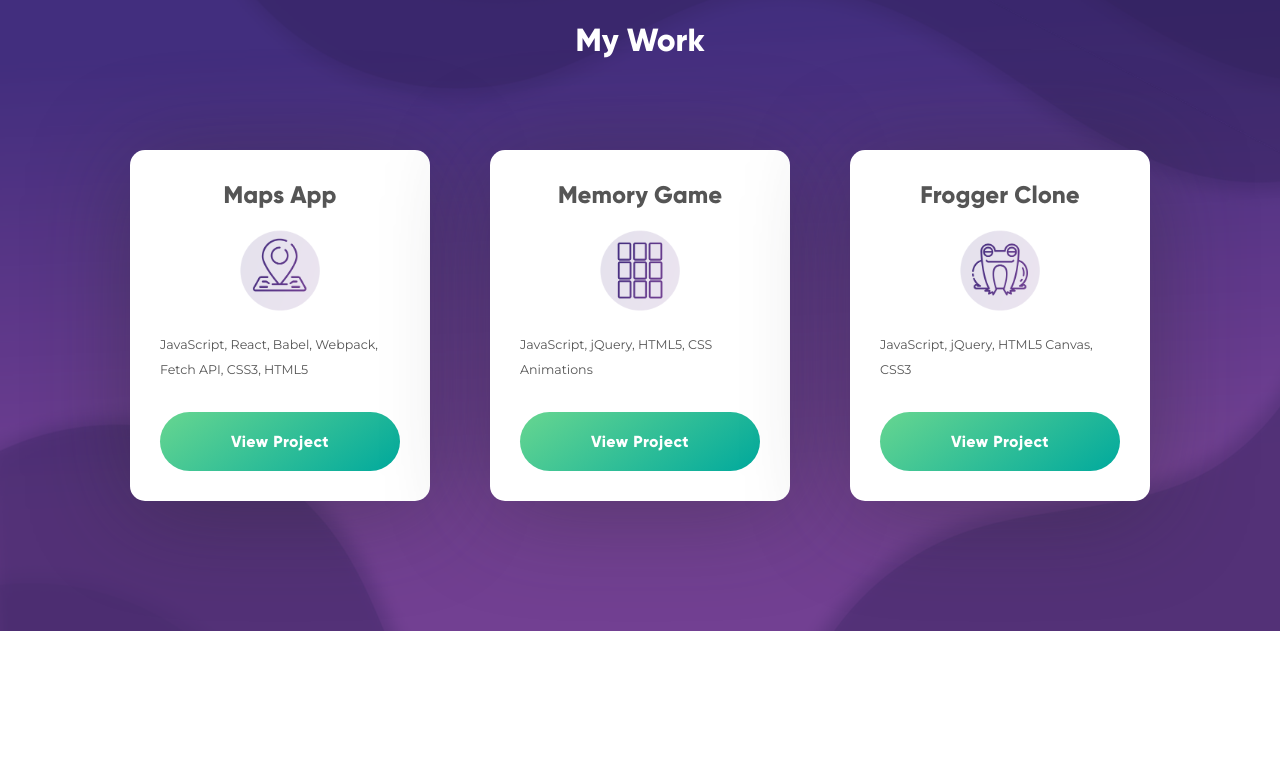
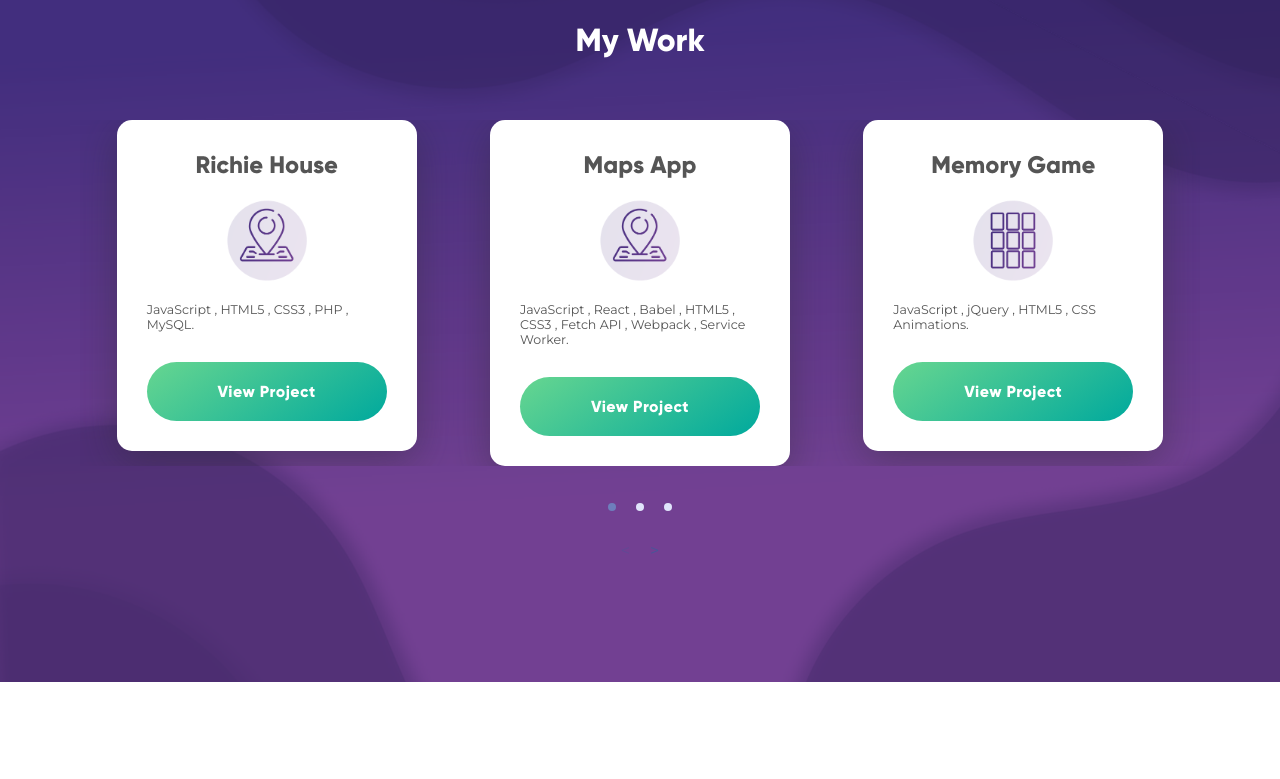
Before and after one commit to rob9095/robt-portfolio, a React (Create React App) app in the folder client/: page / in a window 1280 px wide. Shown: the part 1580-2359 px from the top of the page. Built offline with nearby package versions, Linux system fonts and the light colour scheme.

Commit message:
added project gallery and projects JSON

```diff
--- a/client/package.json
+++ b/client/package.json
@@ -7,6 +7,7 @@
     "jwt-decode": "^2.2.0",
     "moment": "^2.22.2",
     "react": "^16.6.3",
+    "react-alice-carousel": "^1.13.0",
     "react-anchor-link-smooth-scroll": "^1.0.11",
     "react-dom": "^16.6.3",
     "react-particles-js": "^2.4.2",
--- a/client/src/App.js
+++ b/client/src/App.js
@@ -2,6 +2,7 @@ import React, { Component } from 'react';
 import heroBg from './img/purple-hero-original.png';
 import heroImg from './img/hero-image-1.png';
 import AnchorLink from 'react-anchor-link-smooth-scroll';
+import Gallery from './ProjectSlider';
 
 class App extends Component {
   render() {
@@ -68,7 +69,7 @@ class App extends Component {
           <div className="container">
             <h3 className="title">My Work</h3>
               <div className="projects-wrapper flex-col-mobile">
-                <div className="project-card">
+             {/* <div className="project-card">
                   <h2>Maps App</h2>
                   <img src={require('./img/maps-icon.png')} />
                   <p>JavaScript, React, Babel, Webpack, Fetch API, CSS3, HTML5</p>
@@ -85,7 +86,8 @@ class App extends Component {
                     <img src={require('./img/frogger-icon.png')} />
                     <p>JavaScript, jQuery, HTML5 Canvas, CSS3</p>
                     <a className="btn">View Project</a>
-                </div>
+                </div> */}
+                <Gallery />
               </div>
           </div>
           </section>
--- a/client/src/ProjectSlider.js
+++ b/client/src/ProjectSlider.js
@@ -1,36 +1,52 @@
 import React, { Component } from 'react';
-import Slider from "react-slick";
+import AliceCarousel from 'react-alice-carousel';
+import "react-alice-carousel/lib/alice-carousel.css";
+import { projects } from './jsonData';
 
-class ProjectSlider extends Component {
+class Gallery extends React.Component {
+  responsive = {
+    0: { items: 1 },
+    700: { items: 2 },
+    1100: { items: 3 },
+  };
+
+  onSlideChange(e) {
+    console.log('Item`s position during a change: ', e.item);
+    console.log('Slide`s position during a change: ', e.slide);
+  };
+
+  onSlideChanged(e) {
+    console.log('Item`s position after changes: ', e.item);
+    console.log('Slide`s position after changes: ', e.slide);
+  };
+
+  galleryItems() {
+    return (
+      projects.sort((a,b)=>a.position - b.position).map(p => (
+        <div key={p.position} className="project-card">
+          <h2>{p.name}</h2>
+          <img src={require(`./img/${p.icon}`)} />
+          <p>{p.skills.map((s,i)=> i + 1 === p.skills.length ? s + "." : s + " , ")}</p>
+          <a className="btn">View Project</a>
+        </div>
+      ))
+    )
+  };
+
   render() {
-    var settings = {
-      dots: true
-    };
+    const items = this.galleryItems();
+
     return (
-      <div>
-        <Slider {...settings}>
-                <div className="project-card">
-                  <h2>Maps App</h2>
-                  <img src={require('./img/maps-icon.png')} />
-                  <p>JavaScript, React, Babel, Webpack, Fetch API, CSS3, HTML5</p>
-                  <a className="btn">View Project</a>
-                </div>
-                <div className="project-card">
-                    <h2>Memory Game</h2>
-                    <img src={require('./img/memory-game-icon-3.png')} />
-                    <p>JavaScript,  jQuery, HTML5, CSS Animations</p>
-                    <a className="btn">View Project</a>
-                </div>
-                <div className="project-card">
-                    <h2>Frogger Clone</h2>
-                    <img src={require('./img/frogger-icon.png')} />
-                    <p>JavaScript, jQuery, HTML5 Canvas, CSS3</p>
-                    <a className="btn">View Project</a>
-                </div>
-        </Slider>
-      </div>
+      <AliceCarousel
+        items={items}
+        duration={400}
+        mouseDragEnabled={true}
+        responsive={this.responsive}
+        onSlideChange={this.onSlideChange}
+        onSlideChanged={this.onSlideChanged}
+      />
     );
   }
 }
 
-export default ProjectSlider;
+export default Gallery;
--- a/client/src/index.css
+++ b/client/src/index.css
@@ -286,11 +286,11 @@ section.projects {
   flex-direction: column;
   justify-content: center;
   align-items: center;
+  border-radius: 15px;
   width: 300px;
-  border-radius: 15px;
-  box-shadow: 0px 10px 100px 0 rgba(42, 43, 46, 0.4);
+  box-shadow: 0px 10px 40px 0 rgba(42, 43, 46, 0.4);
   padding: 30px;
-  margin: 30px;
+  margin: 0 auto;
 }
 
 .project-card img {
@@ -324,6 +324,10 @@ section.contact .contact-wrapper {
 section.contact img {
   max-width: 160px;
   margin: 0 auto;
+}
+
+section.contact p {
+  text-align: center;
 }
 
 @media (max-width: 800px){
--- /dev/null
+++ b/client/src/jsonData.js
@@ -0,0 +1,58 @@
+export const projects = [
+  {
+    "url":"",
+    "name":"Richie House",
+    "icon": "maps-icon.png",
+    "skills":['JavaScript','HTML5','CSS3','PHP','MySQL'],
+    "position":1,
+  },
+  {
+    "url":"",
+    "name":"Maps App",
+    "icon": "maps-icon.png",
+    "skills":['JavaScript','React','Babel','HTML5','CSS3','Fetch API','Webpack','Service Worker'],
+    "position":2,
+  },
+  {
+    "url":"",
+    "name":"Memory Game",
+    "icon": "memory-game-icon-3.png",
+    "skills":['JavaScript', 'jQuery', 'HTML5', 'CSS Animations'],
+    "position":3,
+  },
+  {
+    "url":"",
+    "name":"Frogger Clone",
+    "icon": "frogger-icon.png",
+    "skills": ['JavaScript', 'jQuery','HTML5 Canvas', 'CSS3'],
+    "position": 4,
+  },
+  {
+    "url":"",
+    "name":"Bookshelf App",
+    "icon": "frogger-icon.png",
+    "skills": ['JavaScript','React','Babel','HTML5','Fetch API','CSS3','Webpack'],
+    "position": 5,
+  },
+  {
+    "url":"",
+    "name":"Reviews App",
+    "icon": "frogger-icon.png",
+    "skills": ['JavaScript','HTML5','CSS3','Service Worker'],
+    "position": 6,
+  },
+  {
+    "url":"",
+    "name":"Drawing App",
+    "icon": "frogger-icon.png",
+    "skills": ['JavaScript','HTML5','CSS3'],
+    "position": 7,
+  },
+  {
+    "url":"",
+    "name":"Feed Reader Tests",
+    "icon": "frogger-icon.png",
+    "skills": ['Jasmine','JavaScript'],
+    "position": 8,
+  },
+]
```
Also changed, not shown: 1 other file (tests, documents, lock files or other folders).
